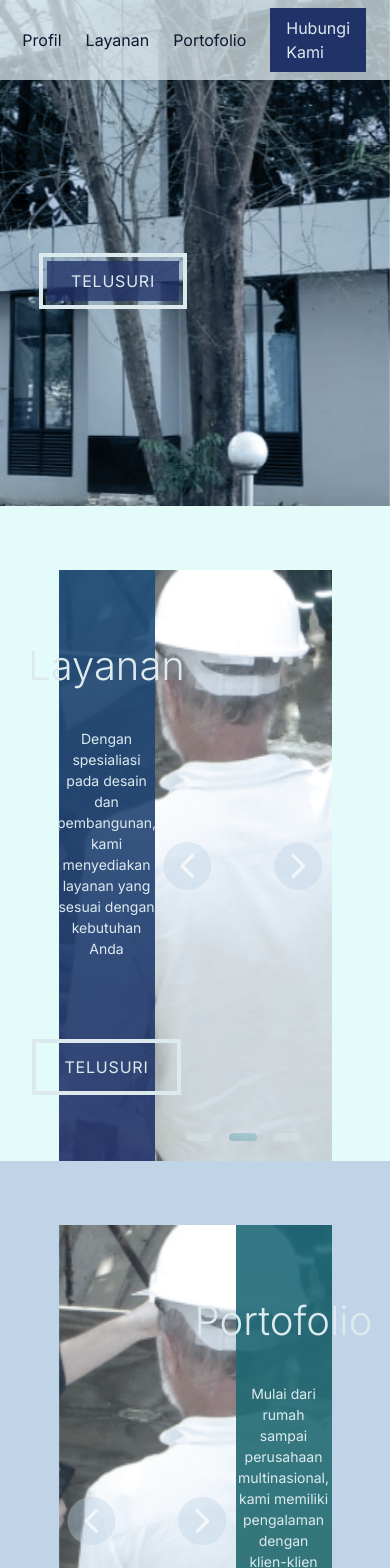
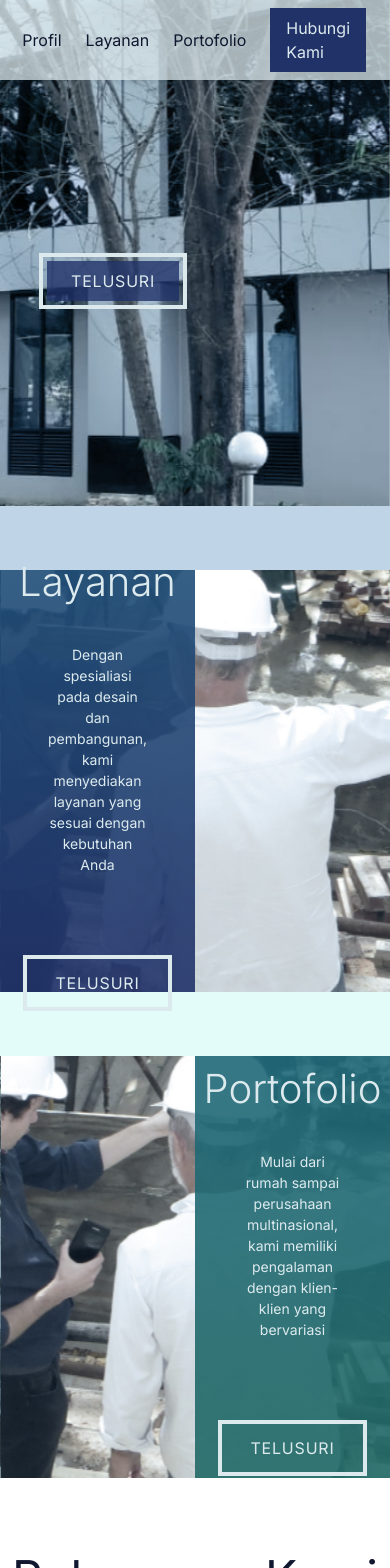
Before and after one commit to bulindo-construction/bulindo-web, a Next.js app: page / in a window 390 px wide. Shown: the top 1568 px of the page. Built offline with nearby package versions, Linux system fonts and the light colour scheme.

Commit message:
Made Carousel responsive on small displays

```diff
--- a/app/components/carousel/styles/Carousel.module.css
+++ b/app/components/carousel/styles/Carousel.module.css
@@ -12,6 +12,7 @@
   display: flex;
   align-items: stretch;
 }
+
 .carousel_flip {
   flex-direction: row-reverse;
 }
@@ -28,6 +29,7 @@
   gap: 2rem;
   color: var(--white-1);
 }
+
 .carousel__utility_container {
   position: relative;
   width: 70%;
@@ -35,6 +37,7 @@
   pointer-events: none;
   touch-action: none;
 }
+
 .carousel__viewport {
   position: absolute;
   width: auto;
@@ -177,3 +180,26 @@
 .carousel__dot__selected:after {
   background: linear-gradient(45deg, var(--secondary-1), var(--secondary-2));
 }
+
+@media only screen and (max-width : 768px) {
+.carousel {
+    max-width: 100vw;
+    --slide-height: 50vh;
+  }
+
+  .carousel__text_section {
+    width: 50%;
+  }
+
+  .carousel__utility_container {
+    width: 50%;
+  }
+
+  .carousel__button {
+    display: none;
+  }
+
+  .carousel__dots {
+    display: none;
+  }
+}
--- a/app/page.tsx
+++ b/app/page.tsx
@@ -38,7 +38,7 @@ export default function Home() {
         autoplayOptions={JUMBOTRON_AUTOPLAY_OPTIONS}
         withNavigate
       />
-      <section className="w-full pt-16 xl:py-16 bg-secondary-1-light">
+      <section className="w-full pt-16 md:py-16 bg-primary-1-light">
         <Carousel
           slides={SLIDES}
           options={CAROUSEL_OPTIONS}
@@ -60,7 +60,7 @@ export default function Home() {
           </BorderedTransparentButton>
         </Carousel>
       </section>
-      <section className="w-full pt-16 xl:py-16 bg-primary-1-light">
+      <section className="w-full pt-16 md:py-16 bg-secondary-1-light">
         <Carousel
           slides={SLIDES}
           options={CAROUSEL_OPTIONS}
```
